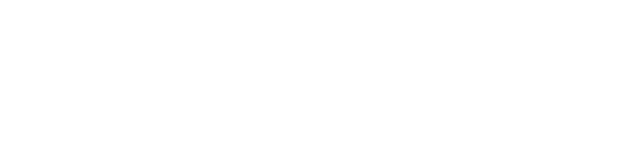
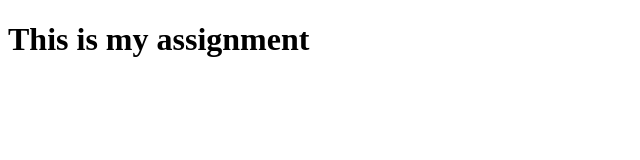
Before and after one commit to Chisara16/Stutern, a plain HTML site: page index.html in a window 1280 px wide. Shown: the whole page, without its empty margins (0-640 px from the left). Drawn offline with Linux system fonts and the light colour scheme.

Commit message:
Update index.html

```diff
--- a/index.html
+++ b/index.html
@@ -7,6 +7,6 @@
     <title>Document</title>
 </head>
 <body>
-
+    <h1>This is my assignment</h1>
 </body>
 </html>
```
